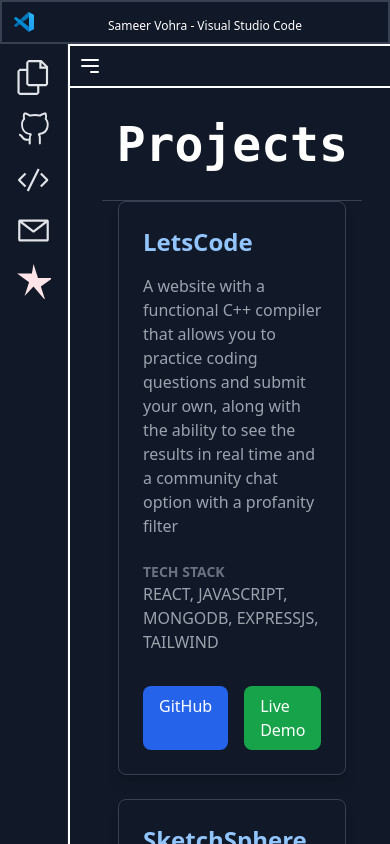
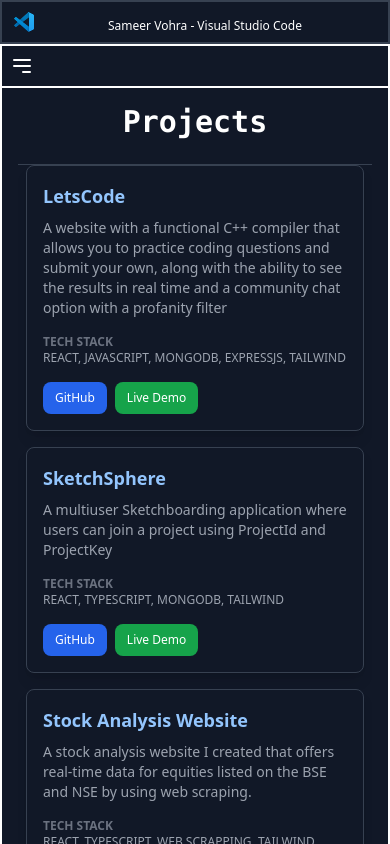
Before and after one commit to SameerVohra/Portfolio, a React (Vite) app: page /projects in a window 390 px wide. Shown: the top 844 px of the page. Built offline with nearby package versions, Linux system fonts and the light colour scheme.

Commit message:
Made the UI responsive

```diff
--- a/src/components/HomePage.tsx
+++ b/src/components/HomePage.tsx
@@ -5,12 +5,12 @@ function HomePage() {
   const navigate = useNavigate();
   return (
     <>
-      <div className='min-h-screen flex flex-col justify-center items-start p-11'>
-        <h1 className='text-white text-7xl font-bold font-mono'>
+      <div className='min-h-screen flex flex-col justify-center items-center p-6 md:p-11'>
+        <h1 className='text-white text-4xl sm:text-5xl md:text-7xl font-bold font-mono'>
           Sameer Vohra
         </h1>
-        <div className='mt-4'> {/* This div will ensure it is on a new line */}
-          <h2 className='text-gray-300 text-5xl font-mono'>
+        <div className='mt-4'>
+          <h2 className='text-gray-300 text-2xl sm:text-3xl md:text-5xl font-mono'>
             <Typewriter
               words={['Full Stack Developer']}
               loop={1}
@@ -22,9 +22,19 @@ function HomePage() {
             />
           </h2>
         </div>
-        <div className='text-white flex flex-row gap-4 mt-4'>
-          <button className='p-3 bg-gray-500 rounded-md font-bold font-sans' onClick={()=>navigate("/projects")}>VIEW WORK</button>
-          <button className='border-white border p-3 rounded-md' onClick={()=>navigate("/connect")}>CONTACT</button>
+        <div className='text-white flex flex-col sm:flex-row gap-4 mt-6'>
+          <button
+            className='p-3 bg-gray-500 rounded-md font-bold font-sans w-full sm:w-auto text-sm sm:text-base'
+            onClick={() => navigate('/projects')}
+          >
+            VIEW WORK
+          </button>
+          <button
+            className='border-white border p-3 rounded-md w-full sm:w-auto text-sm sm:text-base'
+            onClick={() => navigate('/connect')}
+          >
+            CONTACT
+          </button>
         </div>
       </div>
     </>
--- a/src/components/ProjectCard.tsx
+++ b/src/components/ProjectCard.tsx
@@ -16,26 +16,30 @@ function ProjectCard({
   techStack,
 }: Projects) {
   return (
-    <div className={`bg-gray-900 text-white rounded-lg shadow-lg p-6 ${className} border border-gray-700 flex flex-col`}>
+    <div className={`bg-gray-900 text-white rounded-lg shadow-lg p-4 md:p-6 ${className} border border-gray-700 flex flex-col`}>
       {/* Project Name */}
-      <h1 className="text-2xl font-bold mb-4 text-blue-300">{projectName}</h1>
+      <h1 className="text-lg md:text-2xl font-bold mb-2 md:mb-4 text-blue-300">
+        {projectName}
+      </h1>
 
       {/* Project Description */}
-      <p className="mb-6 text-gray-400">{projectDesc}</p>
+      <p className="mb-4 md:mb-6 text-gray-400 text-sm md:text-base">
+        {projectDesc}
+      </p>
 
       {/* Tech Stack */}
       <div className="mb-4">
-        <h2 className="text-sm font-semibold uppercase text-gray-500">Tech Stack</h2>
-        <p className="text-gray-400">{techStack}</p>
+        <h2 className="text-xs md:text-sm font-semibold uppercase text-gray-500">Tech Stack</h2>
+        <p className="text-gray-400 text-xs md:text-base">{techStack}</p>
       </div>
 
       {/* Buttons for GitHub and Live Demo */}
-      <div className="flex space-x-4 mt-4">
+      <div className="flex space-x-2 md:space-x-4 mt-auto">
         <a
           href={gitLink}
           target="_blank"
           rel="noopener noreferrer"
-          className="px-4 py-2 bg-blue-600 text-white rounded-lg hover:bg-blue-500 transition"
+          className="px-3 py-2 md:px-4 md:py-2 bg-blue-600 text-white rounded-lg hover:bg-blue-500 transition text-xs md:text-sm"
         >
           GitHub
         </a>
@@ -43,7 +47,7 @@ function ProjectCard({
           href={liveLink}
           target="_blank"
           rel="noopener noreferrer"
-          className="px-4 py-2 bg-green-600 text-white rounded-lg hover:bg-green-500 transition"
+          className="px-3 py-2 md:px-4 md:py-2 bg-green-600 text-white rounded-lg hover:bg-green-500 transition text-xs md:text-sm"
         >
           Live Demo
         </a>
--- a/src/components/Projects.tsx
+++ b/src/components/Projects.tsx
@@ -22,15 +22,15 @@ function Projects() {
   }, []);
 
   return (
-    <div className="min-h-screen flex flex-col bg-gray-900 p-8">
+    <div className="min-h-screen flex flex-col bg-gray-900 p-4 md:p-8">
       {/* Title */}
-      <h1 className='text-white text-5xl text-center font-bold font-mono mb-8'>
+      <h1 className="text-white text-3xl md:text-5xl text-center font-bold font-mono mb-6 md:mb-8">
         Projects
       </h1>
 
       {/* Scrollable Project List */}
-      <div className="flex-grow w-full overflow-y-auto px-4 border-t border-gray-700">
-        <div className="space-y-6">
+      <div className="flex-grow w-full overflow-y-auto px-2 md:px-4 border-t border-gray-700">
+        <div className="grid gap-4 md:gap-6 grid-cols-1 md:grid-cols-2 lg:grid-cols-3">
           {projects.map((project, index) => (
             <ProjectCard
               key={index}
--- a/src/components/SideBar.tsx
+++ b/src/components/SideBar.tsx
@@ -3,9 +3,9 @@ import { useNavigate } from "react-router";
 function SideBar() {
   const navigate = useNavigate();
   return (
-    <div className='border-gray-800 border-r min-h-screen w-20 flex flex-col justify-between items-center bg-gray-900'>
-      <div className='flex flex-col justify-center gap-4 p-4'> {/* Increased padding */}
-        <button onClick={()=>navigate("/")}>
+    <div className='hidden md:flex border-gray-800 border-r min-h-screen w-20 flex-col justify-between items-center bg-gray-900'>
+      <div className='flex flex-col justify-center gap-4 p-4'>
+        <button onClick={() => navigate("/")}>
           <svg
             width="35"
             height="35"
@@ -17,7 +17,7 @@ function SideBar() {
             <path d="M17.5 0h-9L7 1.5V6H2.5L1 7.5v15.07L2.5 24h12.07L16 22.57V18h4.7l1.3-1.43V4.5L17.5 0zm0 2.12l2.38 2.38H17.5V2.12zm-3 20.38h-12v-15H7v9.07L8.5 18h6v4.5zm6-6h-12v-15H16V6h4.5v10.5z"></path>
           </svg>
         </button>
-        <button onClick={()=>navigate("/github")}>
+        <button onClick={() => navigate("/github")}>
           <svg
             width="35"
             height="35"
@@ -29,7 +29,7 @@ function SideBar() {
             <path d="M21.035 5.257c.91 1.092 1.364 2.366 1.364 3.822 0 5.277-3.002 6.824-5.823 7.279.364.637.455 1.365.455 2.093v3.73c0 .455-.273.728-.637.728a.718.718 0 01-.728-.728v-3.73a2.497 2.497 0 00-.728-2.093l.455-1.183c2.821-.364 5.733-1.274 5.733-6.187 0-1.183-.455-2.275-1.274-3.185l-.182-.727a4.04 4.04 0 00.09-2.73c-.454.09-1.364.273-2.91 1.365l-.547.09a13.307 13.307 0 00-6.55 0l-.547-.09C7.57 2.71 6.66 2.437 6.204 2.437c-.273.91-.273 1.91.09 2.73l-.181.727c-.91.91-1.365 2.093-1.365 3.185 0 4.822 2.73 5.823 5.732 6.187l.364 1.183c-.546.546-.819 1.274-.728 2.002v3.821a.718.718 0 01-.728.728.718.718 0 01-.728-.728V20.18c-3.002.637-4.185-.91-5.095-2.092-.455-.546-.819-1.001-1.274-1.092-.09-.091-.364-.455-.273-.819.091-.364.455-.637.82-.455.91.182 1.455.91 2 1.547.82 1.092 1.639 2.092 4.095 1.547v-.364c-.09-.728.091-1.456.455-2.093-2.73-.546-5.914-2.093-5.914-7.279 0-1.456.455-2.73 1.365-3.822-.273-1.273-.182-2.638.273-3.73l.455-.364C5.749 1.073 7.023.8 9.66 2.437a13.673 13.673 0 016.642 0C18.851.708 20.216.98 20.398 1.072l.455.364c.455 1.274.546 2.548.182 3.821z"></path>
           </svg>
         </button>
-        <button onClick={()=>navigate("/projects")}>
+        <button onClick={() => navigate("/projects")}>
           <svg
             width="35"
             height="35"
@@ -41,7 +41,7 @@ function SideBar() {
             <path d="M4.708 5.578L2.061 8.224l2.647 2.646-.708.708-3-3V7.87l3-3 .708.708zm7-.708L11 5.578l2.647 2.646L11 10.87l.708.708 3-3V7.87l-3-3zM4.908 13l.894.448 5-10L9.908 3l-5 10z"></path>
           </svg>
         </button>
-        <button onClick={()=>navigate("/connect")}>
+        <button onClick={() => navigate("/connect")}>
           <svg
             width="35"
             height="35"
@@ -56,11 +56,8 @@ function SideBar() {
               d="M1 3.5l.5-.5h13l.5.5v9l-.5.5h-13l-.5-.5v-9zm1 1.035V12h12V4.536L8.31 8.9H7.7L2 4.535zM13.03 4H2.97L8 7.869 13.03 4z"
             ></path>
           </svg>
-
         </button>
-
-        <button onClick={()=>navigate("/skills")}>
-
+        <button onClick={() => navigate("/skills")}>
           <svg
             xmlns="http://www.w3.org/2000/svg"
             width="35"
@@ -73,8 +70,8 @@ function SideBar() {
         </button>
       </div>
 
-      <div className='flex flex-col justify-center p-4'> {/* Increased padding */}
-        <button onClick={()=>navigate("/")}>
+      <div className="flex flex-col justify-center p-4">
+        <button onClick={() => navigate("/")}>
           <svg
             width="35"
             height="35"
@@ -83,7 +80,7 @@ function SideBar() {
             fill="rgb(225, 228, 232)"
             className="Sidebar_icon__czDJe"
           >
-          <path d="M16 7.992C16 3.58 12.416 0 8 0S0 3.58 0 7.992c0 2.43 1.104 4.62 2.832 6.09.016.016.032.016.032.032.144.112.288.224.448.336.08.048.144.111.224.175A7.98 7.98 0 008.016 16a7.98 7.98 0 004.48-1.375c.08-.048.144-.111.224-.16.144-.111.304-.223.448-.335.016-.016.032-.016.032-.032 1.696-1.487 2.8-3.676 2.8-6.106zm-8 7.001c-1.504 0-2.88-.48-4.016-1.279.016-.128.048-.255.08-.383a4.17 4.17 0 01.416-.991c.176-.304.384-.576.64-.816.24-.24.528-.463.816-.639.304-.176.624-.304.976-.4A4.15 4.15 0 008 10.342a4.185 4.185 0 012.928 1.166c.368.368.656.8.864 1.295.112.288.192.592.24.911A7.03 7.03 0 008 14.993zm-2.448-7.4a2.49 2.49 0 01-.208-1.1c.032-.368.096-.704.208-1.1.128-.368.304-.712.544-1.024.096-.144.064-.288-.064-.384A3.12 3.12 0 008 2.585a3.12 3.12 0 002.064.62c.112.064.16.208.064.384a2.375 2.375 0 01-.544 1.024c-.144.16-.32.288-.512.384-.192.096-.384.192-.608.256-.144.064-.272.192-.384.32-.128.16-.224.336-.288.528-.064.2-.112.4-.16.608A4.368 4.368 0 016.768 8a4.28 4.28 0 01-.208-1.112c.032-.384.096-.728.208-1.024.096-.288.288-.56.48-.792.144-.176.336-.352.544-.48A2.535 2.535 0 008 4.685c.16.064.384.128.544.256.16.128.288.288.384.48.112.224.176.432.208.64.032.192.064.384.064.576 0 .16-.016.32-.048.48-.016.096-.032.192-.064.288z" />
+            <path d="M16 7.992C16 3.58 12.416 0 8 0S0 3.58 0 7.992c0 2.43 1.104 4.62 2.832 6.09.016.016.032.016.032.032.144.112.288.224.448.336.08.048.144.111.224.175A7.98 7.98 0 008.016 16a7.98 7.98 0 004.48-1.375c.08-.048.144-.111.224-.16.144-.111.304-.223.448-.335.016-.016.032-.016.032-.032 1.696-1.487 2.8-3.676 2.8-6.106zm-8 7.001c-1.504 0-2.88-.48-4.016-1.279.384-1.599 1.84-2.751 3.536-2.751.912 0 1.744.336 2.392.895l-1.04 1.04.001-.001c-.4-.384-.944-.624-1.544-.624-1.144 0-2.079.855-2.208 1.959C4.864 13.664 3.84 12.888 3.36 11.8c.944.16 1.776-.08 2.448-.656l1.039 1.039c-1.2.752-2.752.8-4.08.16 1.119-1.92 2.528-3.68 3.888-5.28.336-.367.784-.656 1.296-.656s.96.32 1.36.672c1.392 1.44 2.624 3.12 3.856 4.799.672 1.008 1.264 2.047 1.904 3.071-1.44.976-3.136 1.648-5.008 1.648z" />
           </svg>
         </button>
       </div>
--- a/src/components/Skills.tsx
+++ b/src/components/Skills.tsx
@@ -29,7 +29,7 @@ function Skills() {
         <header className="border-b border-gray-700 pb-2 mb-4">
           <h1 className="text-4xl font-bold text-center">Skills</h1>
         </header>
-        <pre className="overflow-x-auto mb-6">
+        <pre className="overflow-x-auto mb-6 text-sm">
           {`{
   "skills": [
     ${skills.map(skill => `
@@ -41,11 +41,11 @@ function Skills() {
 }`}
         </pre>
       </div>
-      <div className="md:w-1/2 lg:w-3/5 grid grid-cols-2 gap-4">
+      <div className="md:w-1/2 lg:w-3/5 grid grid-cols-2 gap-4 md:grid-cols-3 lg:grid-cols-4">
         {skills.map(skill => (
           <div
             key={skill.name}
-            className="relative group flex items-center justify-center p-4 bg-gray-800 rounded-lg shadow-lg hover:shadow-xl transition-all duration-300 cursor-pointer transform hover:scale-105"
+            className="relative group flex items-center justify-center p-6 bg-gray-800 rounded-lg shadow-lg hover:shadow-xl transition-all duration-300 cursor-pointer transform hover:scale-105"
           >
             <img
               src={skill.image}
@@ -53,7 +53,7 @@ function Skills() {
               className="w-16 h-16 transition-transform duration-300 transform group-hover:rotate-12"
             />
             <div className="absolute inset-0 bg-gray-700 rounded-lg opacity-0 group-hover:opacity-100 transition-opacity duration-300 flex items-center justify-center">
-              <h2 className="text-2xl font-semibold">{skill.name}</h2>
+              <h2 className="text-lg md:text-2xl font-semibold">{skill.name}</h2>
             </div>
           </div>
         ))}
```
Also changed, not shown: src/components/About.tsx (+6 -6 lines), src/components/Contact.tsx (+8 -8 lines), src/components/Github.tsx (+18 -18 lines). Lines whose indentation alone changed are shown as unchanged.
